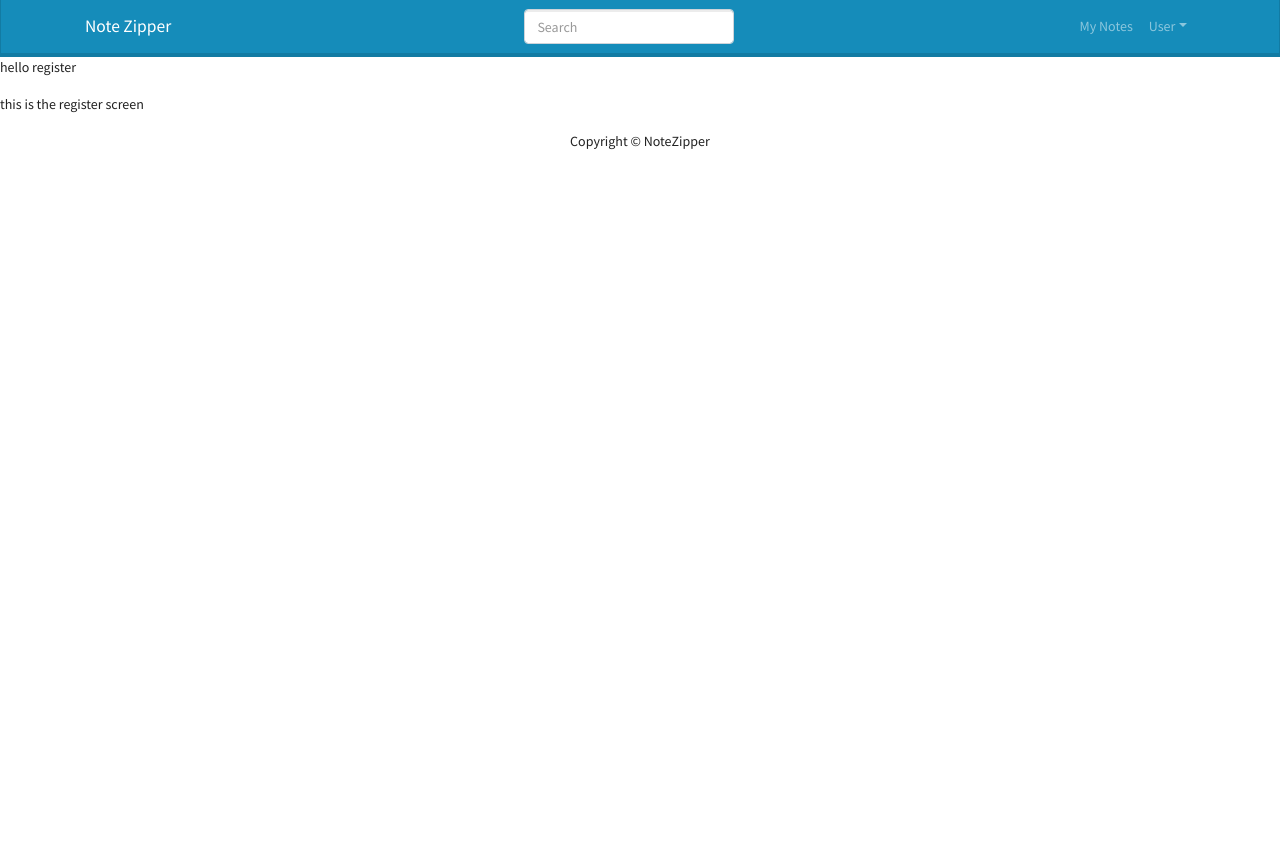
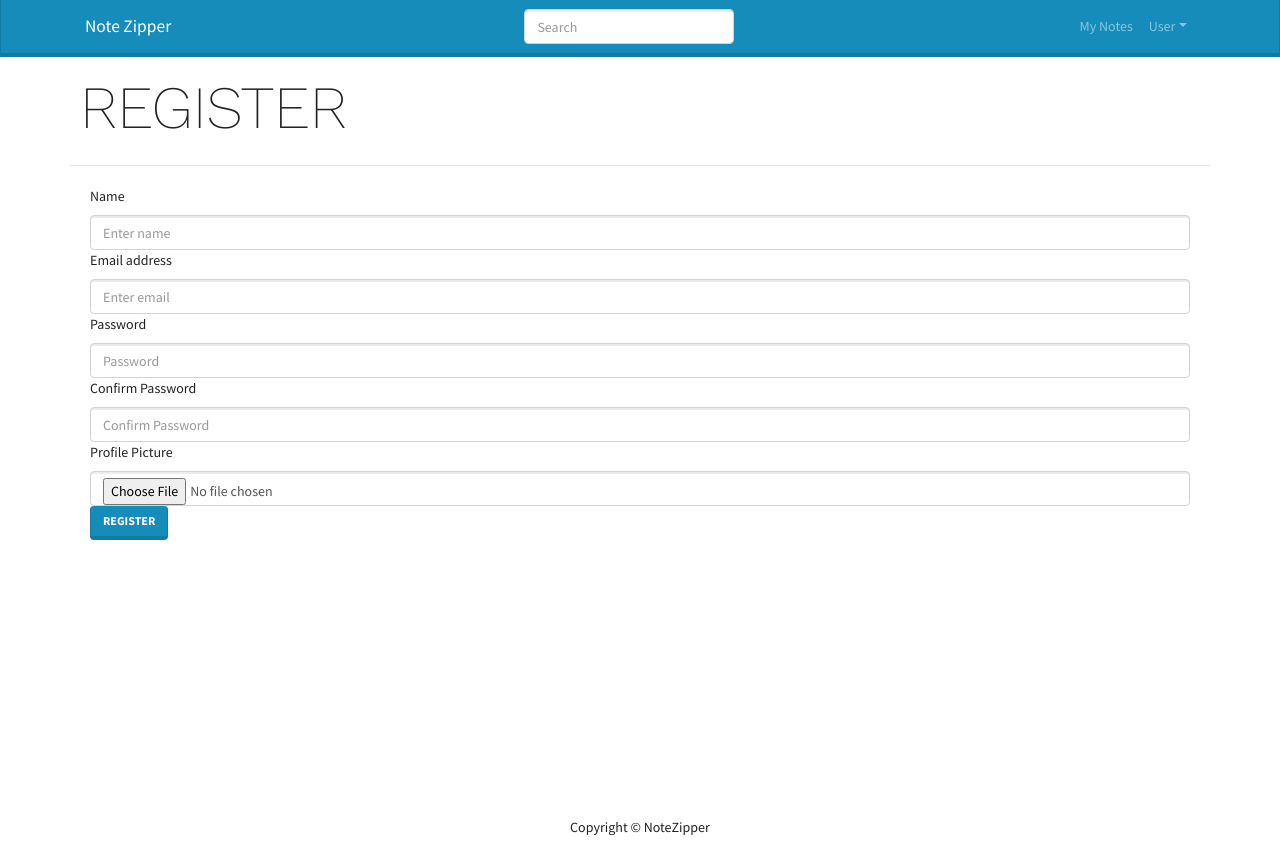
Before and after one commit to amarsrivastava68/NodeZipper-FullStack-Redux, a React (Create React App) app in the folder frontend/: page /register in a window 1280 px wide. Before the commit the page ends 800 px from the top, so only its background shows below. Built offline with nearby package versions, Linux system fonts and the light colour scheme.

Commit message:
added the register page

```diff
--- a/frontend/src/components/Header/Header.js
+++ b/frontend/src/components/Header/Header.js
@@ -32,7 +32,7 @@ function Header() {
               <NavDropdown.Item href="#action/3.1">My Profile</NavDropdown.Item>
 
               <NavDropdown.Divider />
-              <NavDropdown.Item href="#action/3.4">Logout</NavDropdown.Item>
+              <NavDropdown.Item onClick={()=> {localStorage.removeItem('userInfo')}}>Logout</NavDropdown.Item>
             </NavDropdown>
           </Nav>
         </Navbar.Collapse>
--- a/frontend/src/screens/RegisterScreen/RegisterPage.js
+++ b/frontend/src/screens/RegisterScreen/RegisterPage.js
@@ -1,11 +1,114 @@
-import React from 'react'
+import { useState } from "react";
+import MainScreen from "../../components/MainScreen";
+import { Form, Button } from "react-bootstrap";
+import Loader from "../../components/Loader";
+import ErrorMessage from "../../components/ErrorMessage";
+import "./RegisterScreen.css";
+import axios from 'axios'
+const RegisterPage = () => {
+  const [email, setEmail] = useState("");
+  const [name, setName] = useState("");
+  const [password, setPassword] = useState("");
+  const [pic, setPic] = useState(
+    "https://icon-library.com/images/anonymous-avatar-icon/anonymous-avatar-icon-25.jpg"
+  );
+  const [confirmpassword, setConfirmPassword] = useState("");
+  const [message, setMessage] = useState(null);
+  const [picMessage, setPicMessage] = useState(null);
+  const [error, setError] = useState(false);
+  const [loading, setLoading] = useState(false);
 
-const RegisterScreen = () => {
+  const submitHandler = async (e) => {
+    e.preventDefault();
+    if (password !== confirmpassword)
+    {
+      setMessage('Passwords do not match . . . ')
+    }
+    else {
+      setMessage(null)
+      try {const config = {
+        headers: { "Content-type": "application/json" },
+      };
+
+      setLoading(true);
+      const {data} = await axios.post(
+        "/api/users",
+        { name , email, password , pic   },
+        config
+      );
+      setLoading(false)
+      console.log(data)
+      localStorage.setItem('userInfo' , JSON.stringify(data))
+
+
+      } catch (error) {
+        setError(error.response.data.message )
+        setLoading(false)
+      }
+    }
+    console.log(email);
+  };
+  const handleFileUpload = (pics) => {};
   return (
-    <div>
-    <p>hello register</p>  this is the register screen
-    </div>
-  )
-}
+    <MainScreen title="REGISTER">
+      <div className="loginContainer">
+        {error && <ErrorMessage variant="danger">{error}</ErrorMessage>}
+        {message && <ErrorMessage variant="danger">{message}</ErrorMessage>}
+        {loading && <Loader />}
+        <Form onSubmit={submitHandler}>
+          <Form.Group controlId="name">
+            <Form.Label>Name</Form.Label>
+            <Form.Control
+              type="name"
+              value={name}
+              placeholder="Enter name"
+              onChange={(e) => setName(e.target.value)}
+            />
+          </Form.Group>
 
-export default RegisterScreen
+          <Form.Group controlId="formBasicEmail">
+            <Form.Label>Email address</Form.Label>
+            <Form.Control
+              type="email"
+              value={email}
+              placeholder="Enter email"
+              onChange={(e) => setEmail(e.target.value)}
+            />
+          </Form.Group>
+
+          <Form.Group controlId="formBasicPassword">
+            <Form.Label>Password</Form.Label>
+            <Form.Control
+              type="password"
+              value={password}
+              placeholder="Password"
+              onChange={(e) => setPassword(e.target.value)}
+            />
+          </Form.Group>
+
+          <Form.Group controlId="confirmPassword">
+            <Form.Label>Confirm Password</Form.Label>
+            <Form.Control
+              type="password"
+              value={confirmpassword}
+              placeholder="Confirm Password"
+              onChange={(e) => setConfirmPassword(e.target.value)}
+            />
+          </Form.Group>
+          {/* {picMessage && (
+            <ErrorMessage variant="danger">{picMessage}</ErrorMessage>
+          )} */}
+          <Form.Group controlId="formFile">
+            <Form.Label>Profile Picture</Form.Label>
+            <Form.Control type="file" onChange={(e) => handleFileUpload(e)} />
+          </Form.Group>
+
+          <Button variant="primary" type="submit">
+            Register
+          </Button>
+        </Form>
+      </div>
+    </MainScreen>
+  );
+};
+export default RegisterPage;
--- /dev/null
+++ b/frontend/src/screens/RegisterScreen/RegisterScreen.css
@@ -0,0 +1,5 @@
+.loginContainer {
+    display: flex;
+    flex-direction: column;
+    margin: 20px;
+  }
```
Also changed, not shown: frontend/src/screens/LandingPage/LandingPage.js (+7 -2 lines).
